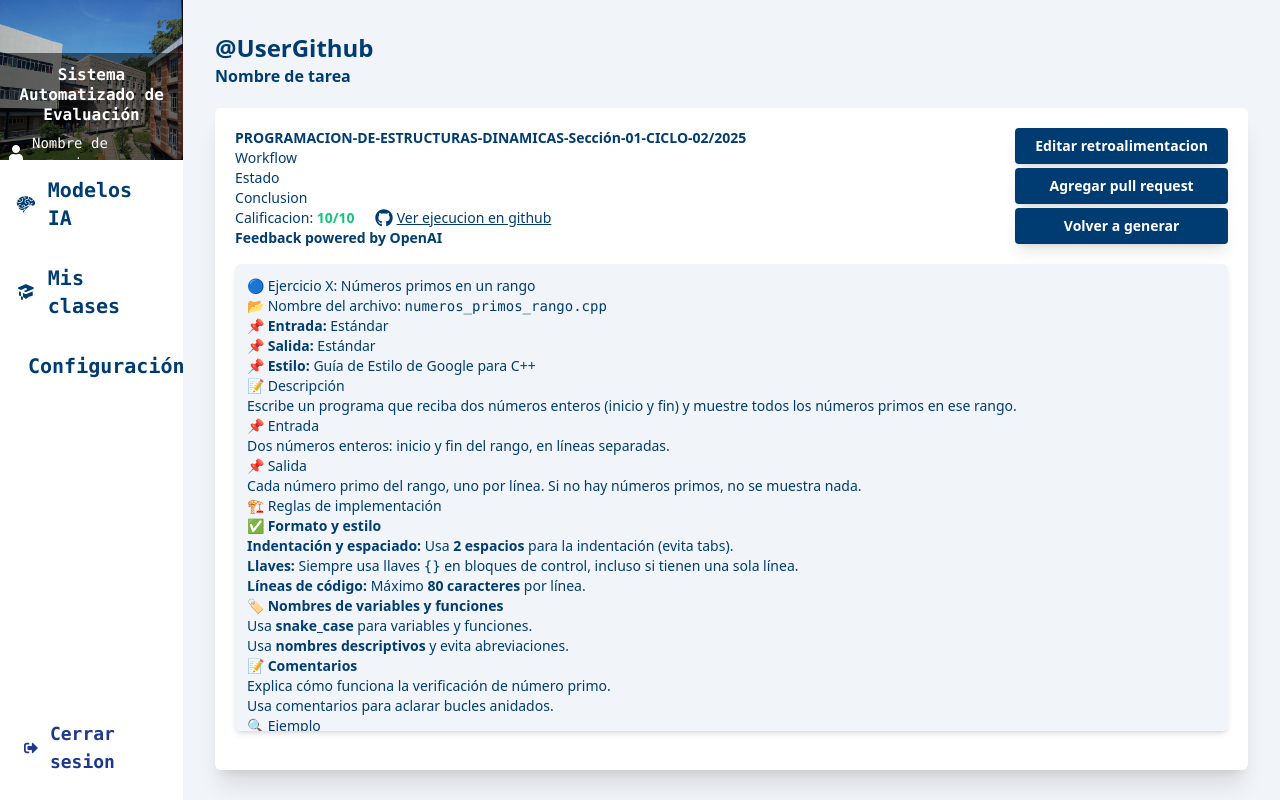
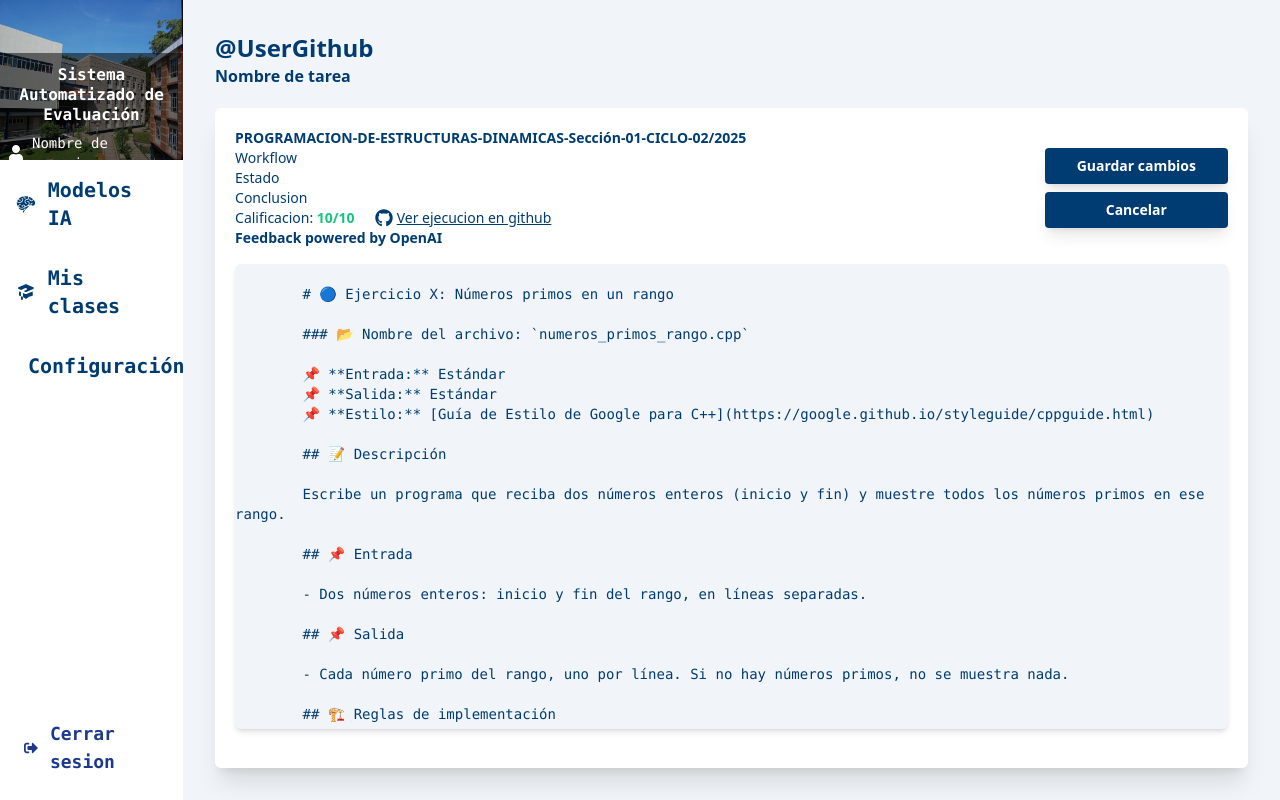
Before and after one commit to ChristopherCalderon/sae-frontend, a Next.js app: page /dashboard/clases/1/1/1/editar in a window 1280 px wide. Built offline with nearby package versions, Linux system fonts and the light colour scheme.

Commit message:
feat: add feedback edit :sparkles:

```diff
--- a/src/app/dashboard/clases/[tareas]/[id]/[estudiante]/editar/page.jsx
+++ b/src/app/dashboard/clases/[tareas]/[id]/[estudiante]/editar/page.jsx
@@ -1,8 +1,10 @@
-import React from "react";
+'use client'
+import React, { useState } from "react";
 import { FaGithub } from "react-icons/fa";
-import ReactMarkdown from 'react-markdown';
+import ReactMarkdown from "react-markdown";
 
-const markdownText = `
+function editar() {
+  const [markdownText, setMarkdownText] = useState(`
         # 🔵 Ejercicio X: Números primos en un rango
 
         ### 📂 Nombre del archivo: \`numeros_primos_rango.cpp\`
@@ -62,9 +64,7 @@ Escribe un programa que reciba dos números enteros (inicio y fin) y muestre tod
         ## 🚀 Notas adicionales
 
         - Se recomienda crear una función bool \`es_primo(int n)\` para la verificación.
-`;
-
-function editar() {
+        `);
   return (
     <div className="bg-background flex flex-col gap-5 w-full h-full p-8 overflow-clip">
       <div className="w-full text-primary flex items-center justify-between ">
@@ -95,26 +95,28 @@ function editar() {
             <p className="font-semibold">Feedback powered by OpenAI</p>
           </div>
           {/* Botones de retroalimentacion */}
-          <div className="flex flex-col gap-1">
-            <button className="flex items-center justify-center gap-2 font-semibold bg-primary text-white hover:text-white px-5 hover:bg-primary-hover py-2 rounded shadow-lg">
-              Editar retroalimentacion
+          <div className="flex flex-col gap-2 justify-center">
+            <button className="flex items-center justify-center gap-2 font-semibold bg-primary text-white hover:text-white px-8 hover:bg-primary-hover py-2 rounded shadow-lg">
+              Guardar cambios
             </button>
-            <button className="flex items-center justify-center gap-2 font-semibold bg-primary text-white hover:text-white px-5 hover:bg-primary-hover py-2 rounded shadow-lg">
-              Agregar pull request
-            </button>
-            <button className="flex items-center justify-center gap-2 font-semibold bg-primary text-white hover:text-white px-5 hover:bg-primary-hover py-2 rounded shadow-lg">
-              Volver a generar
+            <button className="flex items-center justify-center gap-2 font-semibold bg-primary text-white hover:text-white px-8 hover:bg-primary-hover py-2 rounded shadow-lg">
+              Cancelar
             </button>
           </div>
         </div>
 
         {/* Contenedor de feedback */}
         <div
-          className="w-full h-3/4 p-3 rounded-md shadow-md overflow-y-scroll bg-background   [&::-webkit-scrollbar]:w-1
+          className="w-full h-3/4 rounded-md shadow-md overflow-y-clip bg-background  "
+        >
+          <textarea
+            className="w-full h-full text-sm font-mono  text-primary resize-none border-none outline-none
+            overflow-y-scroll [&::-webkit-scrollbar]:w-1
         [&::-webkit-scrollbar-track]:bg-background
         [&::-webkit-scrollbar-thumb]:bg-primary"
-        >
-          <ReactMarkdown>{markdownText}</ReactMarkdown>
+            value={markdownText}
+            onChange={(e) => setMarkdownText(e.target.value)}
+          />
         </div>
       </div>
     </div>
--- a/src/app/dashboard/clases/[tareas]/[id]/[estudiante]/page.jsx
+++ b/src/app/dashboard/clases/[tareas]/[id]/[estudiante]/page.jsx
@@ -95,7 +95,7 @@ function entrega() {
             <p className="font-semibold">Feedback powered by OpenAI</p>
           </div>
           {/* Botones de retroalimentacion */}
-          <div className="flex flex-col gap-1">
+          <div className="flex flex-col gap-1 justify-center">
             <button className="flex items-center justify-center gap-2 font-semibold bg-primary text-white hover:text-white px-5 hover:bg-primary-hover py-2 rounded shadow-lg">
               Editar retroalimentacion
             </button>
@@ -110,7 +110,7 @@ function entrega() {
 
         {/* Contenedor de feedback */}
         <div
-          className="w-full h-3/4 p-3 rounded-md shadow-md overflow-y-scroll bg-background   [&::-webkit-scrollbar]:w-1
+          className="w-full h-3/4 p-5 rounded-md shadow-md overflow-y-scroll bg-background   [&::-webkit-scrollbar]:w-1
         [&::-webkit-scrollbar-track]:bg-background
         [&::-webkit-scrollbar-thumb]:bg-primary"
         >
```
Lines whose indentation alone changed are shown as unchanged.
